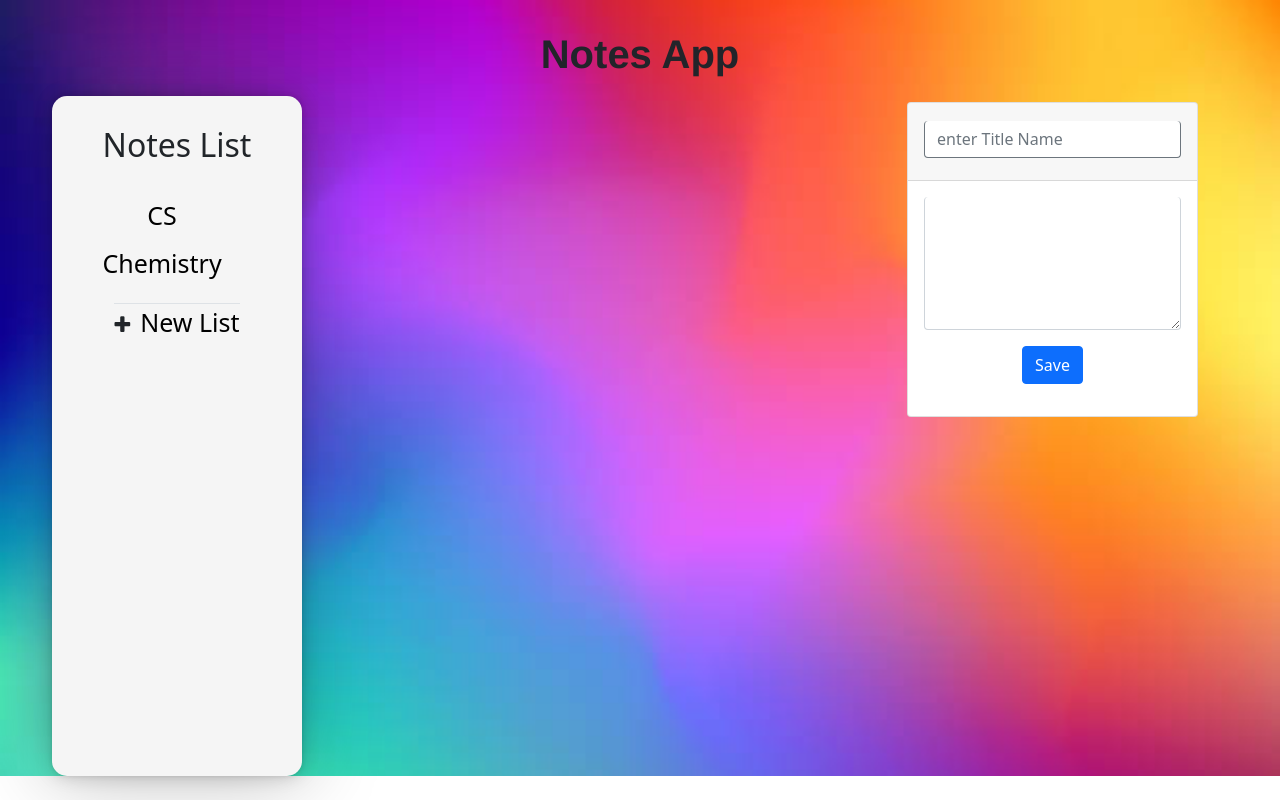
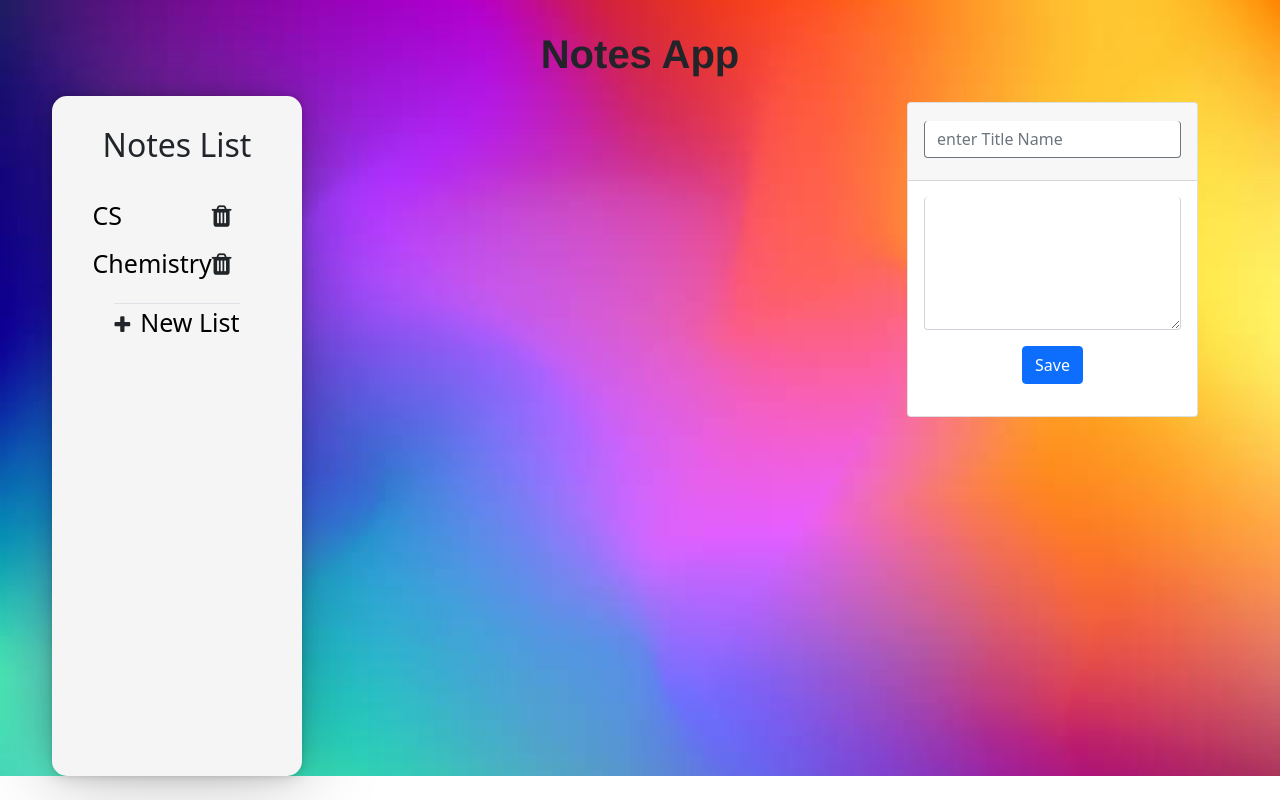
Before and after one commit to jaganath10486/React-Notes-App, a React (Create React App) app: page / in a window 1280 px wide. Built offline with nearby package versions, Linux system fonts and the light colour scheme.

Commit message:
Delete List page is done

```diff
--- a/src/App.js
+++ b/src/App.js
@@ -25,11 +25,14 @@ const reducerFunction1 = (state, action) => {
 
 
 const reducerFunction2 = (state, action) => {
+  let updatedLists = []
   switch(action.type)
   {
     case 'ADD':
       return [...state, action.value]
-
+    case 'DELETE':
+      updatedLists = state.filter(List => List.id != action.value)
+      return updatedLists;
     default:
       return state
   }
--- a/src/Components/SideBarItem.js
+++ b/src/Components/SideBarItem.js
@@ -4,17 +4,27 @@ import '../Styles/ListItem.css';
 
 function SideBarItem(props) {
   //console.log(props.id);
-  const {setId} = useContext(AppContext);
+  const {setId, dispatch2} = useContext(AppContext);
+
+  const deleteList = () => {
+    dispatch2({
+      type : 'DELETE',
+      value : props.id
+    })
+
+  }
+
   const handleClick = () => {
     setId(props.id);
-    console.log('Clicked');
-    console.log(props.id)
+    //console.log('Clicked');
+    //console.log(props.id)
   }
 
   return (
-    <a className='item' onClick={handleClick}>
-        <span>{props.title}</span>
-    </a>
+    <div className='item d-flex justify-content-between  align-items-baseline text-center' onClick={handleClick}>
+       <span>{props.title}</span>
+        <i class="fa fa-trash" style={{fontSize : '25px'}} onClick={deleteList}></i>
+    </div>
   )
 }
 
```
